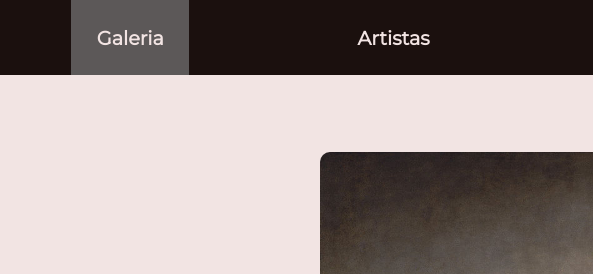
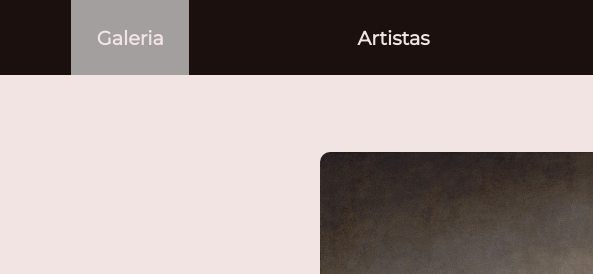
Before and after one commit to Meli-Martinez/Meli-Martinez.github.io, a plain HTML site: page pages/art/desc.html in a window 1280 px wide. In both pictures the pointer is over the link "Galeria". Shown: the top 274 px of the page, 0-593 px from the left. Drawn offline with Linux system fonts and the light colour scheme; a web font is replaced by a local one.

Commit message:
8 final change

```diff
--- a/assets/styles/styledesc.css
+++ b/assets/styles/styledesc.css
@@ -52,7 +52,7 @@ body {
 }
 
 .menu-option:hover {
-    background-color: #5c5858;
+    background-color: rgba(207, 204, 204, 0.761);
   }
 
 /* -- INFORMATION -- */
```
